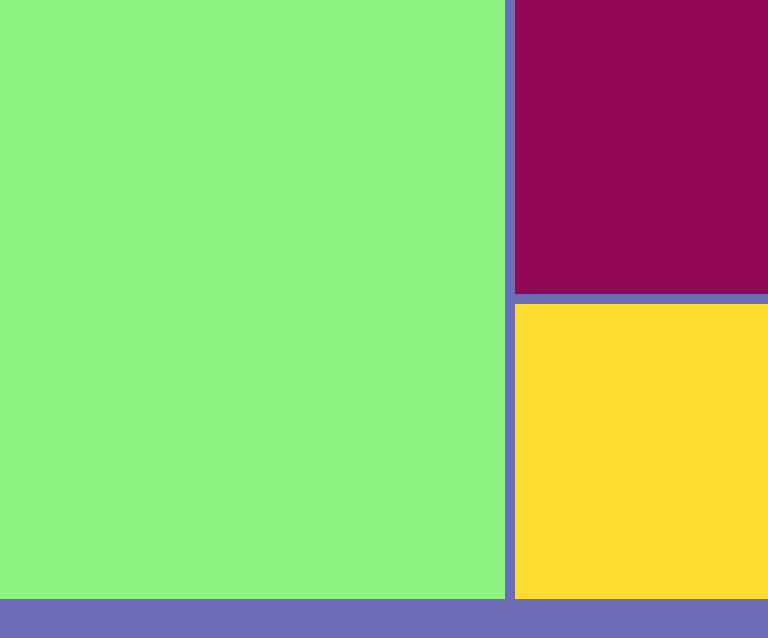
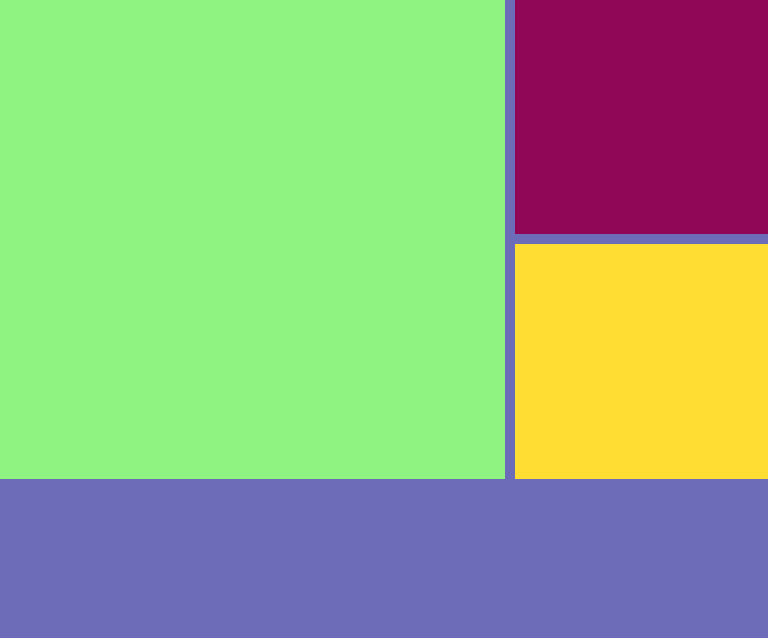
Before and after one commit to elmejdki/TNW-clone, a website: page index.html in a window 768 px wide. Shown: the part 106-744 px from the top of the page. Drawn offline with Linux system fonts and the light colour scheme.

Commit message:
Fix articles height for tablet devices

```diff
--- a/assets/styles/style.css
+++ b/assets/styles/style.css
@@ -222,6 +222,10 @@ main {
   .announcements {
     padding-left: 85px;
   }
+
+  .top-articles {
+    height: 60vh;
+  }
 }
 
 @media only screen and (min-width: 1025px) {
```
